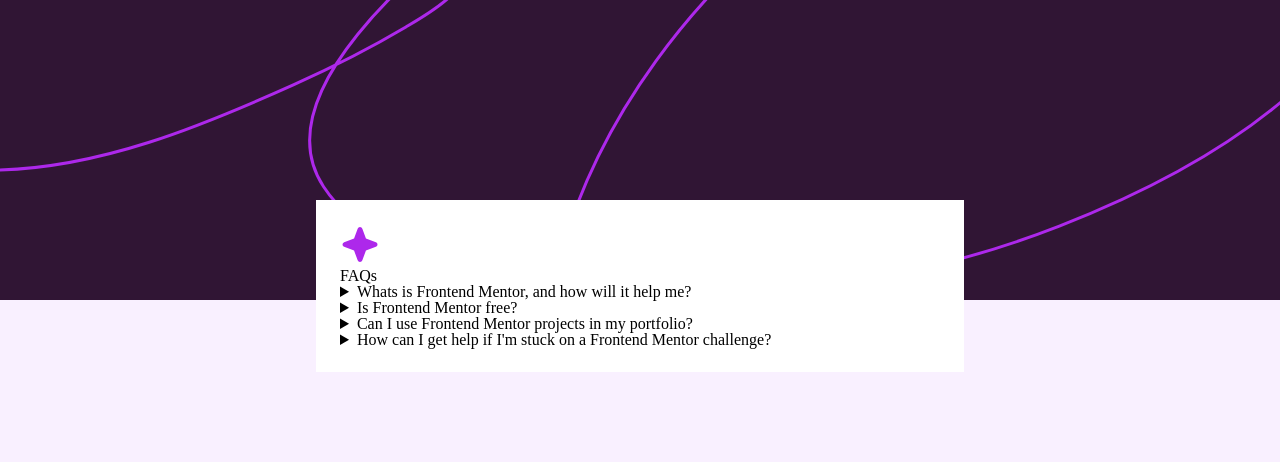
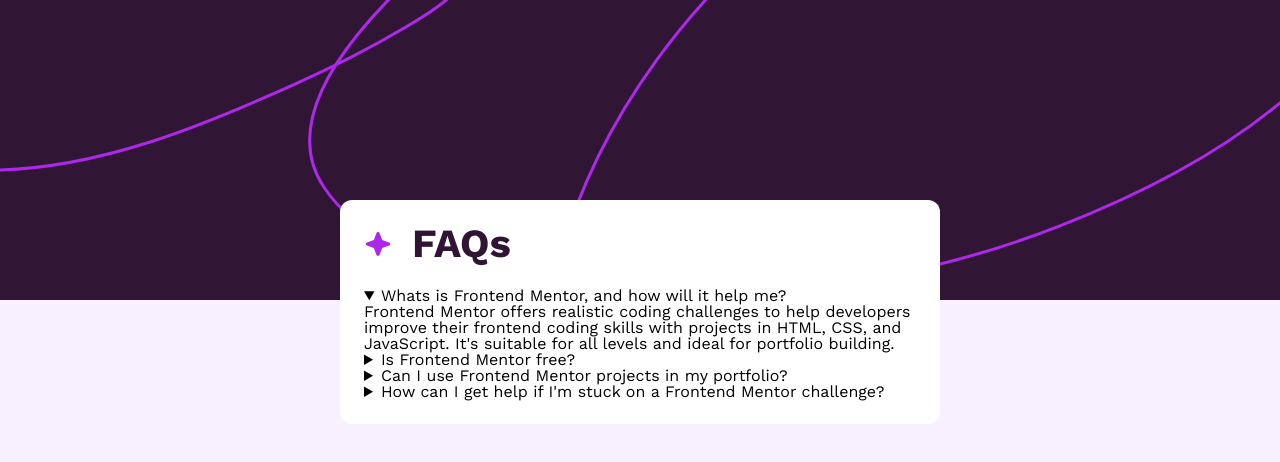
Before and after one commit to Mikael-Josias/faq-accordion, a plain HTML site: page index.html in a window 1280 px wide. Drawn offline with nearby package versions, Linux system fonts and the light colour scheme.

Commit message:
style: faq header

```diff
--- a/index.html
+++ b/index.html
@@ -13,11 +13,11 @@
 <body>
     <div class="header-bg"></div>
     <main class="container">
-        <div>
+        <div class="container__header">
             <img src="./assets/icon-star.svg" alt="estrela roxa">
             <h1>FAQs</h1>
         </div>
-        <details class="accordion">
+        <details class="accordion" open>
             <summary class="accordion__title">
                 Whats is Frontend Mentor, and how will it help me?
             </summary>
--- a/styles/style.css
+++ b/styles/style.css
@@ -12,7 +12,12 @@
     --mobile-breakpoint: 375px;
 }
 
+* {
+    box-sizing: border-box;
+}
+
 body {
+    font-family: var(--primary-font);
     background-color: var(--light-pink);
     min-height: 100vh;
     min-height: 100svh;
@@ -25,8 +30,27 @@ body {
 
 .container {
     background-color: var(--white);
+    border-radius: 12px;
     padding: 24px;
     margin: 0 auto;
     width: clamp(450px, 600px, 700px);
     transform: translateY(-100px);
 }
+
+.container__header {
+    display: flex;
+    flex-direction: row;
+    align-items: center;
+    gap: 20px;
+    margin-bottom: 24px;
+}
+
+.container__header img {
+    width: clamp(24px, 28px, 32px);
+}
+
+.container__header h1 {
+    font-size: clamp(36px, 40px, 48px);
+    font-weight: 700;
+    color: var(--dark-purple);
+}
```
